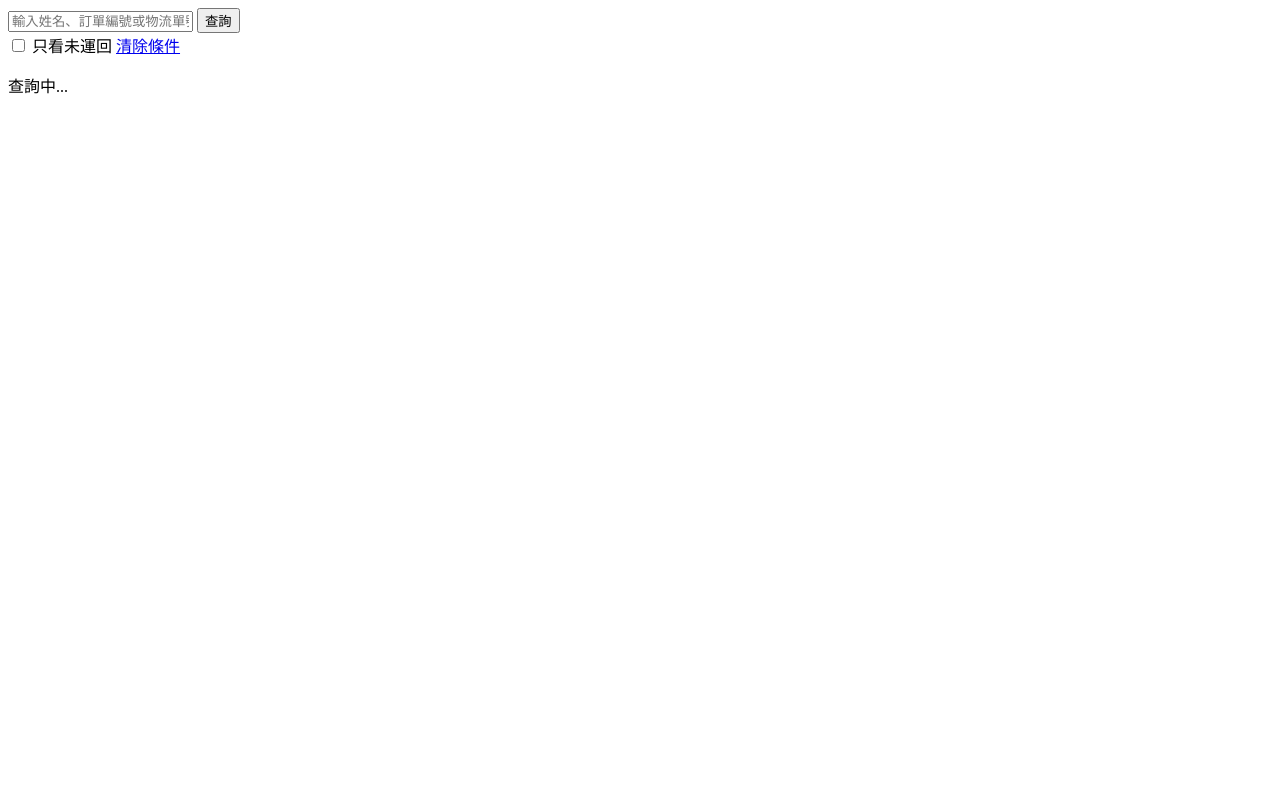
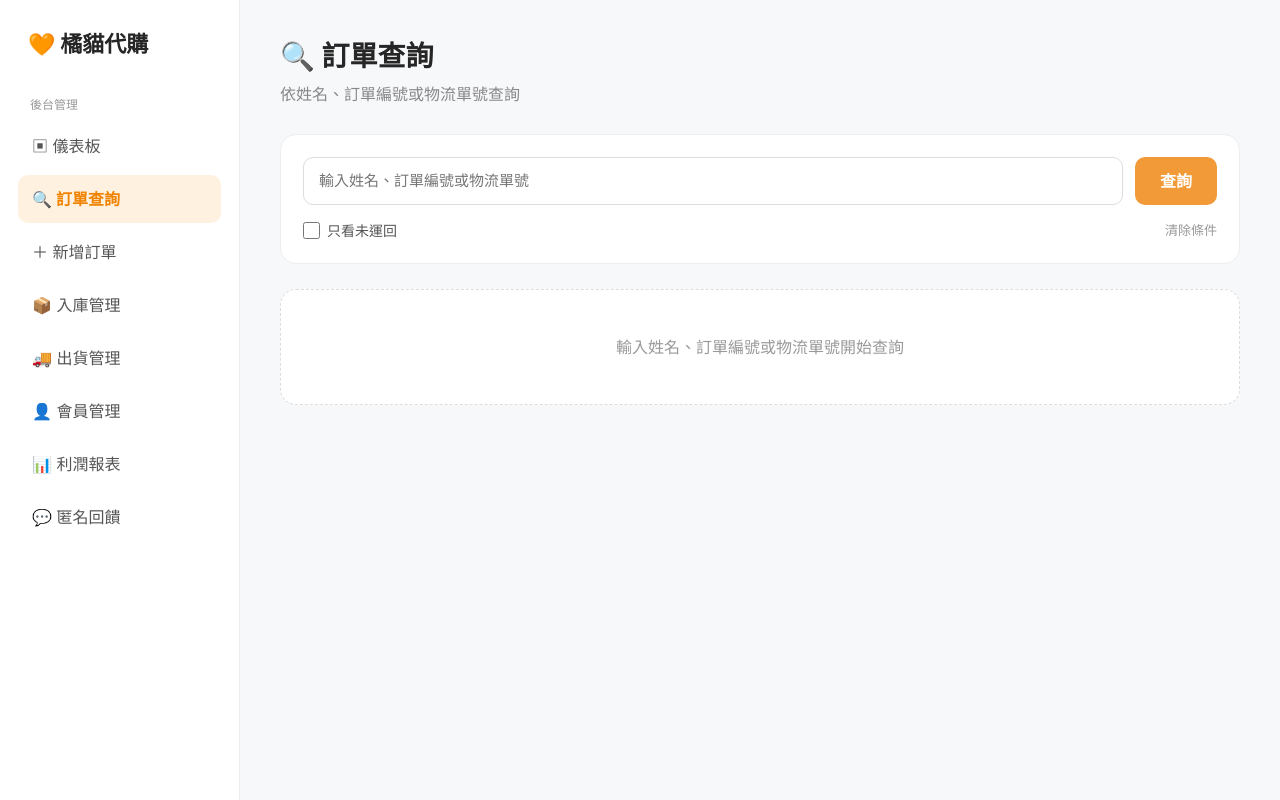
Before and after one commit to lin6165288/orange-admin, a FastAPI app: page /orders in a window 1280 px wide. Run offline with FastAPI, Linux system fonts and the light colour scheme.

Commit message:
Update orders.html

```diff
--- a/templates/orders.html
+++ b/templates/orders.html
@@ -1,3 +1,19 @@
+{% extends "base.html" %}
+
+{% block title %}
+訂單查詢｜橘貓代購
+{% endblock %}
+
+{% block content %}
+
+<div class="page-header">
+    <div>
+        <h1>🔍 訂單查詢</h1>
+        <p>依姓名、訂單編號或物流單號查詢</p>
+    </div>
+</div>
+
+
 <div class="search-card">
 
     <form
@@ -26,18 +42,26 @@
 
         </div>
 
+
         <div class="filter-row">
 
             <label class="filter-check">
+
                 <input
                     type="checkbox"
                     name="unreturned"
                     value="1"
                 >
+
                 只看未運回
+
             </label>
 
-            <a href="/orders" class="clear-filter">
+
+            <a
+                href="/orders"
+                class="clear-filter"
+            >
                 清除條件
             </a>
 
@@ -45,8 +69,23 @@
 
     </form>
 
-    <div id="search-loading" class="htmx-indicator">
+
+    <div
+        id="search-loading"
+        class="htmx-indicator"
+    >
         查詢中...
     </div>
 
 </div>
+
+
+<div id="order-results">
+
+    <div class="empty-state">
+        輸入姓名、訂單編號或物流單號開始查詢
+    </div>
+
+</div>
+
+{% endblock %}
```
